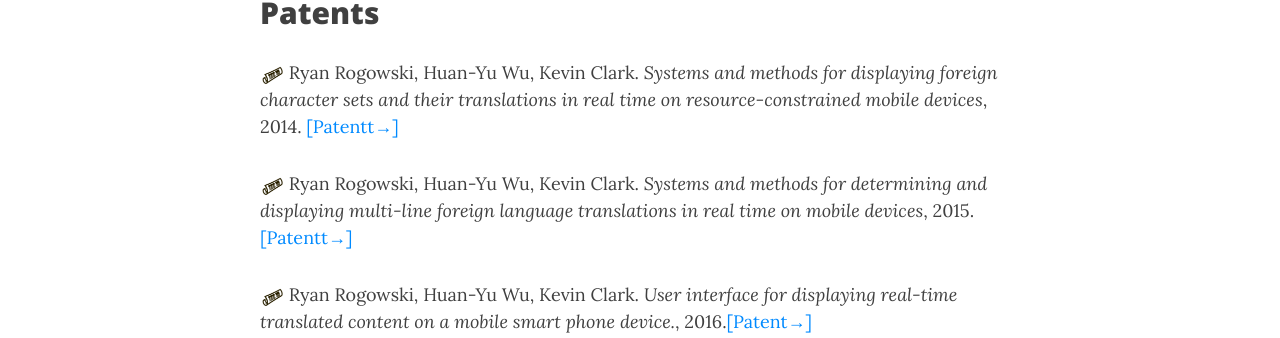
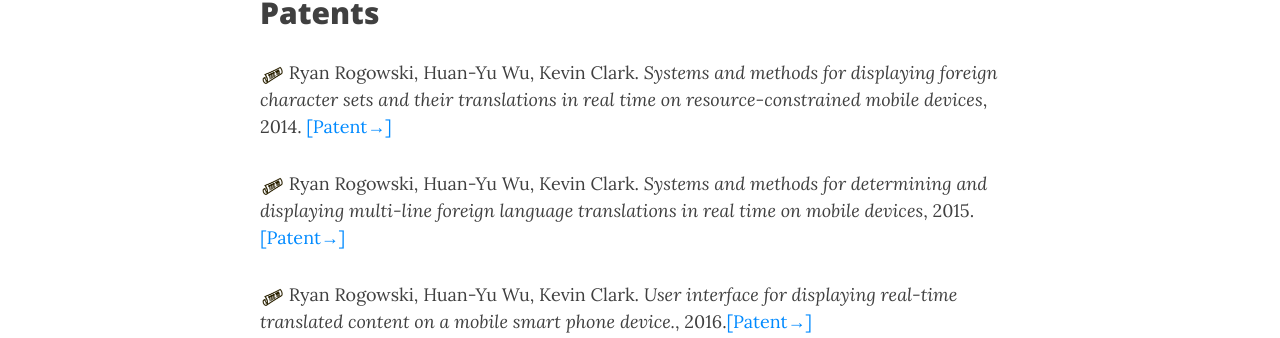
Before and after one commit to RyanRogowski/RyanRogowski.github.io, a Jekyll site: the page built from patents.html, in a window 1280 px wide and 1286 px high. Shown: the part 377-715 px from the top of the window. Built offline with Jekyll 4.4.1, drawn with Linux system fonts in a browser that asks for light colours; nearby versions of some CDN libraries.

Commit message:
fix typos

```diff
--- a/index.html
+++ b/index.html
@@ -12,7 +12,7 @@ subtitle:
     <li>I now work as the lead Machine Learning engineer at <a href="http://datacapable.com">Datacapable</a></li>
 </ul>
 
-<p>My company and I have been featured in top media outlets fron NY Times to BBC Travel...</p>
+<p>My company and I have been featured in top media outlets from NY Times to BBC Travel...</p>
 
 <section class="row" style="padding-top: 5px>
 
--- a/patents.html
+++ b/patents.html
@@ -10,11 +10,11 @@ subtitle: Patents and published research
 <h2 id="Patents">Patents</h2>
 
 <p><img src="/assets/img/news.png" height="20px" />
-Ryan Rogowski, Huan-Yu Wu, Kevin Clark. <em>Systems and methods for displaying foreign character sets and their translations in real time on resource-constrained mobile devices</em>, 2014. <a href="https://patents.google.com/patent/US9275046B2">[Patentt→]</a></p>
+Ryan Rogowski, Huan-Yu Wu, Kevin Clark. <em>Systems and methods for displaying foreign character sets and their translations in real time on resource-constrained mobile devices</em>, 2014. <a href="https://patents.google.com/patent/US9275046B2">[Patent→]</a></p>
 
 <p><img src="/assets/img/news.png" height="20px" />
 Ryan Rogowski, Huan-Yu Wu, Kevin Clark. <em>
-Systems and methods for determining and displaying multi-line foreign language translations in real time on mobile devices</em>, 2015.<a href="https://patents.google.com/patent/US8965129B2">[Patentt→]</a></p>
+Systems and methods for determining and displaying multi-line foreign language translations in real time on mobile devices</em>, 2015.<a href="https://patents.google.com/patent/US8965129B2">[Patent→]</a></p>
 
 <p><img src="/assets/img/news.png" height="20px" />
 Ryan Rogowski, Huan-Yu Wu, Kevin Clark. <em>
```
